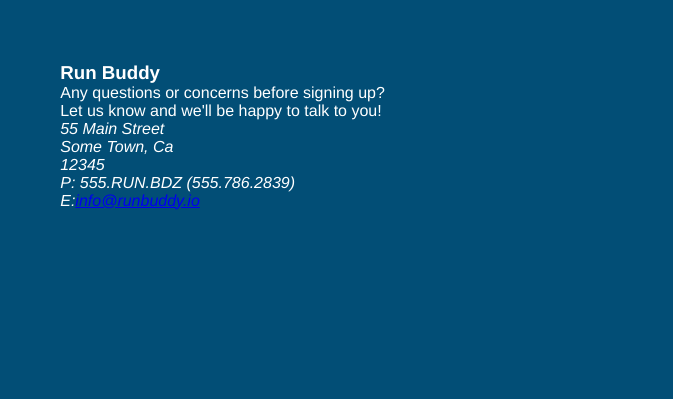
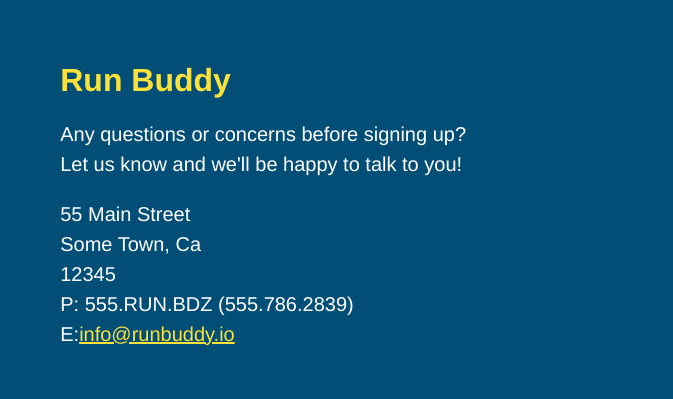
Before and after one commit to isaiasqb/run-buddy-website, a plain HTML site: page index.html in a window 1280 px wide. Shown: the part 4157-4556 px from the top of the page, 607-1280 px from the left. Drawn offline with Linux system fonts and the light colour scheme.

Commit message:
style the contact info address and title

```diff
--- a/assets/css/style.css
+++ b/assets/css/style.css
@@ -235,6 +235,23 @@ section{
     color: white;
 }
 
+.contact-info h3{
+    color: #fce138;
+    font-size: 32px;
+}
+
+.contact-info p,
+.contact-info address {
+    line-height: 1.5;
+    font-size: 20px;
+    font-style: normal;
+    margin: 20px 0px;
+}
+
+.contact-info a{
+    color: #fce138;
+}
+
 
 
 footer {
```
